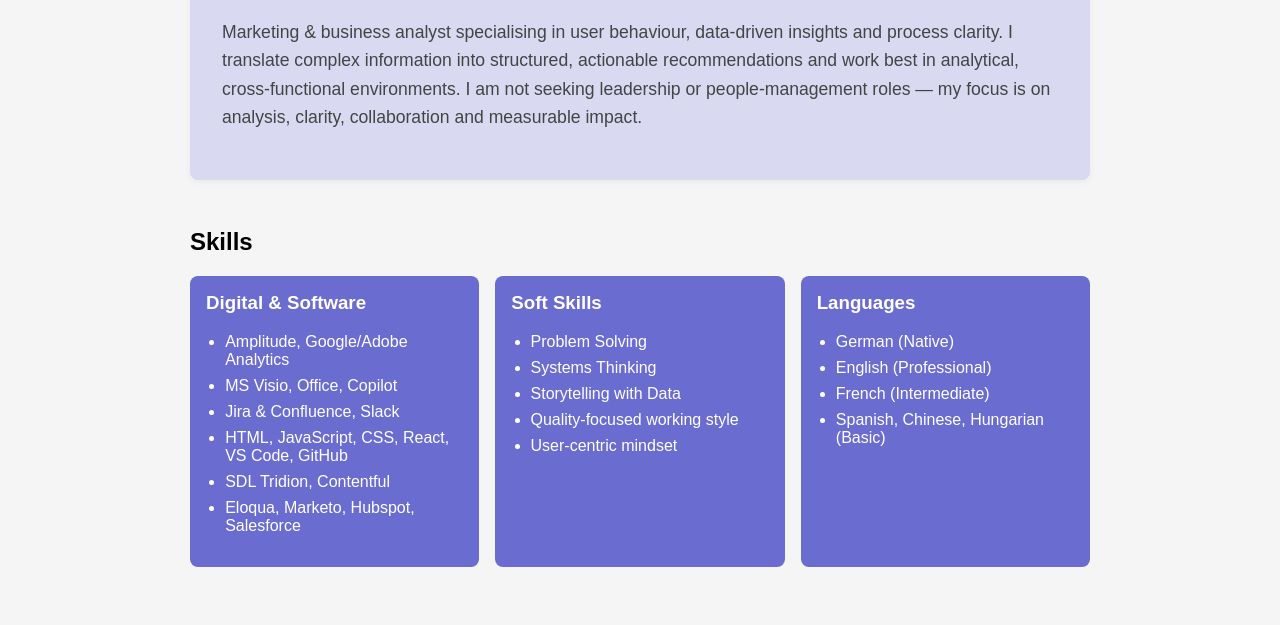
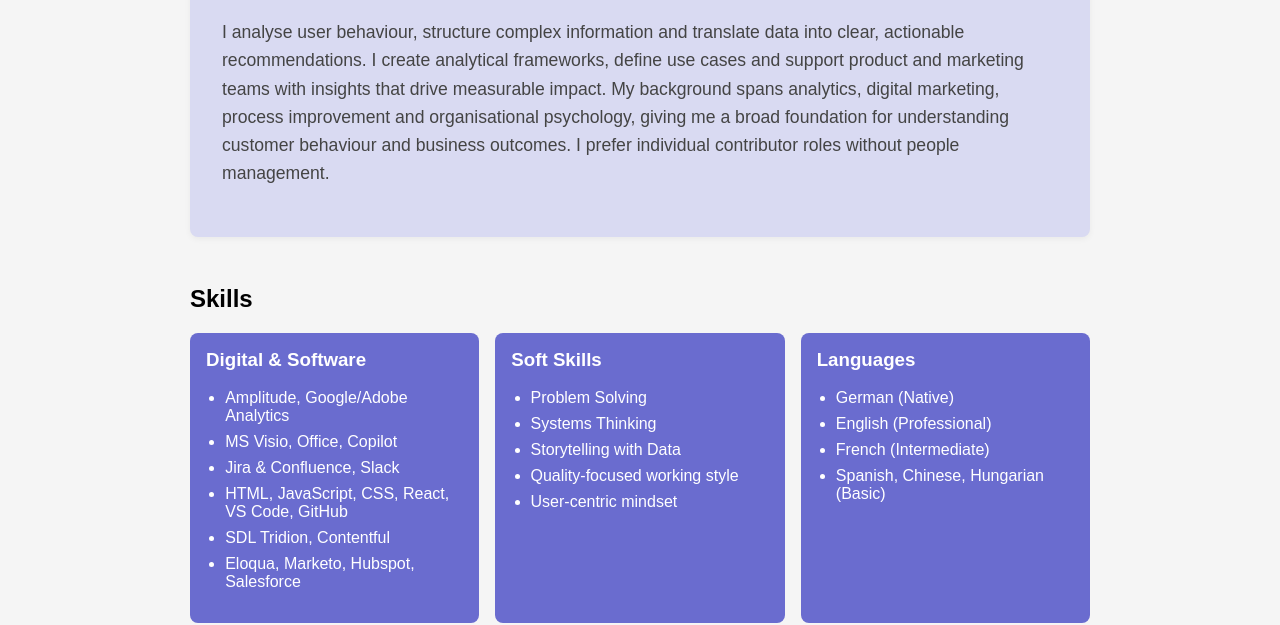
Before and after one commit to kromer52/Marketing-Analytics-Specialist, a website: page index.html in a window 1280 px wide. Shown: the part 215-840 px from the top of the page. Drawn offline with Linux system fonts and the light colour scheme.

Commit message:
text change

```diff
--- a/index.html
+++ b/index.html
@@ -22,7 +22,14 @@
     <section class="summary-box">
   <h2>About Me</h2>
   <p>
-    Marketing & business analyst specialising in user behaviour, data‑driven insights and process clarity. I translate complex information into structured, actionable recommendations and work best in analytical, cross‑functional environments. I am not seeking leadership or people‑management roles — my focus is on analysis, clarity, collaboration and measurable impact.
+    I analyse user behaviour, structure complex information and translate
+data into clear, actionable recommendations. I create analytical
+frameworks, define use cases and support product and marketing
+teams with insights that drive measurable impact. My background
+spans analytics, digital marketing, process improvement and
+organisational psychology, giving me a broad foundation for
+understanding customer behaviour and business outcomes. I prefer
+individual contributor roles without people management.
 </section>
 
    <section id="skills">
```
